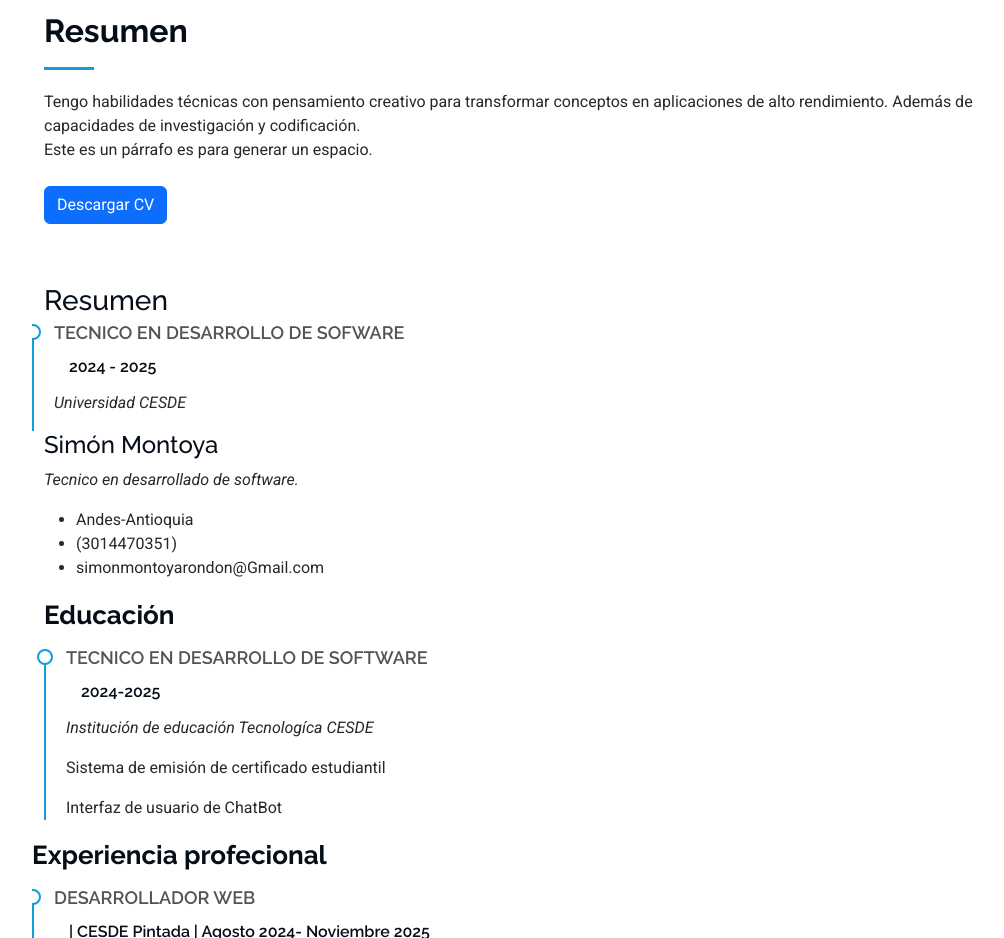
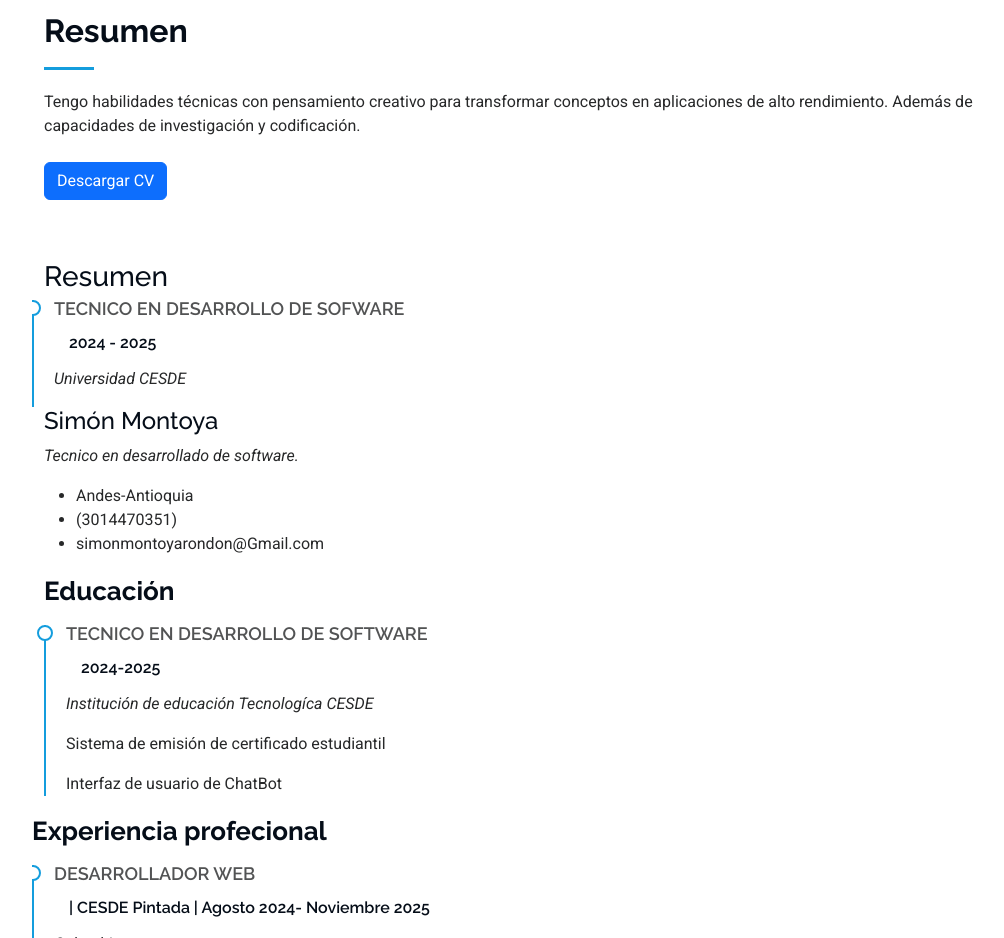
Before and after one commit to Simon-14-2007/portafolio-dev-, a plain HTML site: page index.html in a window 1280 px wide. Shown: the part 2320-3258 px from the top of the page, without its empty margins (268-1272 px from the left). Drawn offline with Linux system fonts and the light colour scheme.

```diff
--- a/index.html
+++ b/index.html
@@ -275,7 +275,7 @@
         <h2>Resumen</h2>
         <p>Tengo habilidades técnicas con pensamiento creativo para transformar conceptos en aplicaciones de alto rendimiento. Además de capacidades de investigación y codificación.
        </p>
-       <p>Este es un párrafo es para generar un espacio.</p>
+       <p></p>
 <br>
 
 
```
